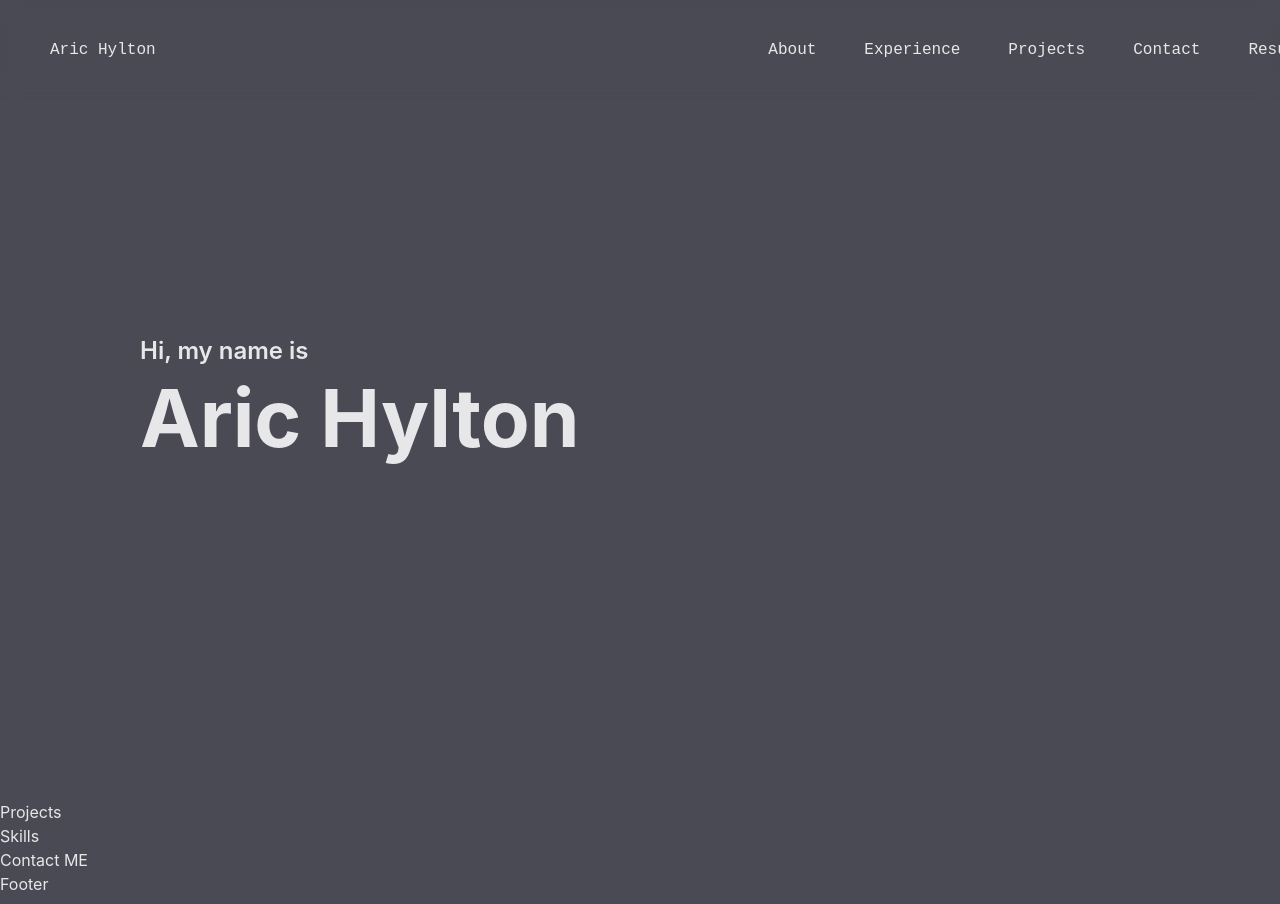
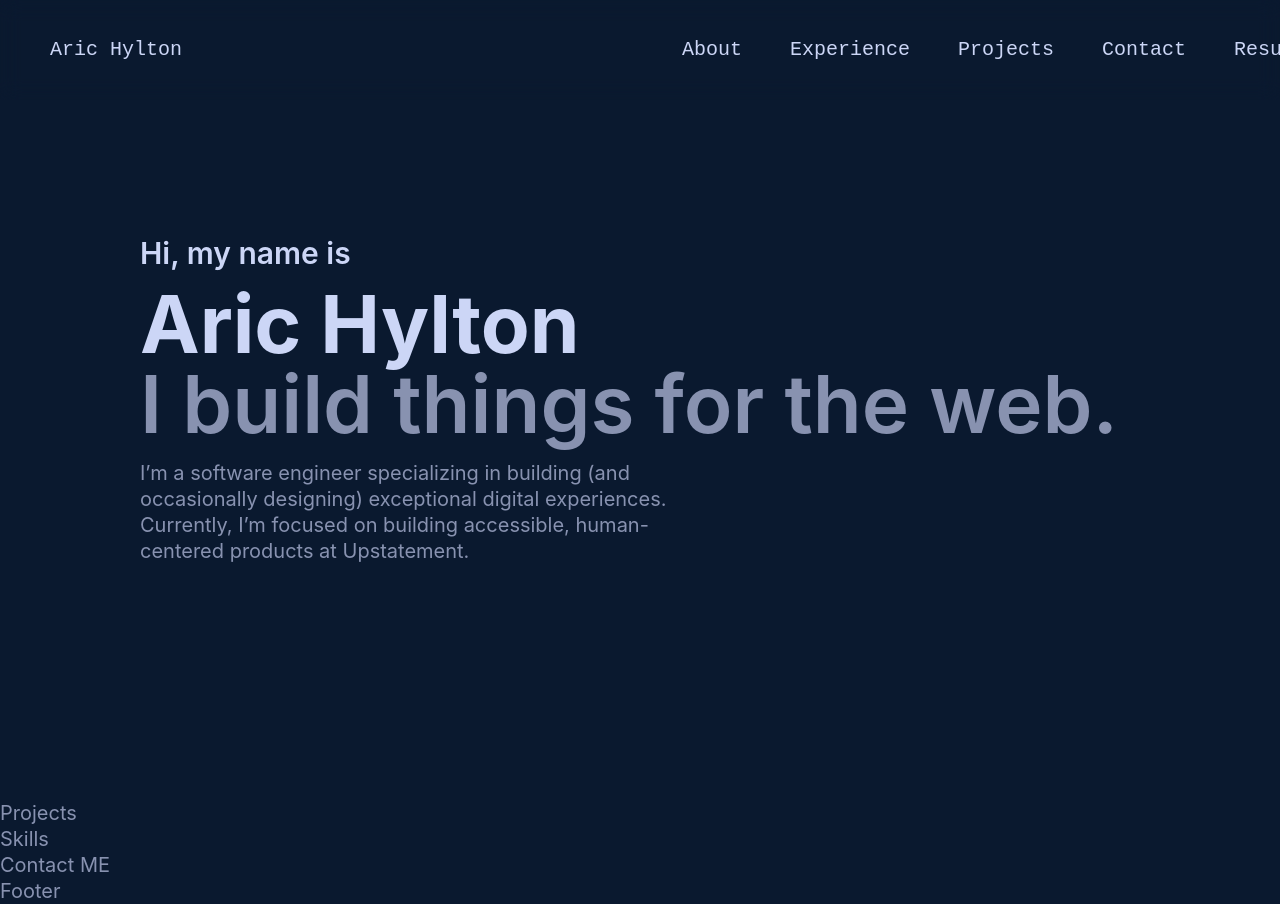
Before and after one commit to arichylton/portfolio, a React (Vite) app: page / in a window 1280 px wide. Built offline with nearby package versions, Linux system fonts and the light colour scheme.

Commit message:
Updated Header information and change styles

```diff
--- a/src/App.css
+++ b/src/App.css
@@ -1,3 +1,22 @@
+*,
+::before,
+::after {
+  box-sizing: inherit;
+}
+
+body {
+  margin: 0px;
+  width: 100%;
+  min-height: 100%;
+  overflow-x: hidden;
+  -webkit-font-smoothing: antialiased;
+  background-color: var(--navy);
+  color: var(--slate);
+  font-family: var(--font-sans);
+  font-size: var(--fz-xl);
+  line-height: 1.3;
+}
+
 section {
   margin: 0 auto;
   max-width: 1000px;
@@ -25,8 +44,21 @@ h2 {
   font-weight: bold;
 }
 
+h3 {
+  margin-top: 5px;
+  color: var(--slate);
+  line-height: 0.9;
+}
+
+p {
+  display: block;
+  margin-block-start: 1em;
+  margin-block-end: 1em;
+  margin-inline-start: 0px;
+  margin-inline-end: 0px;
+}
 
 .big-heading {
-    margin: 0px;
-    font-size: clamp(40px, 8vw, 80px);
+  margin: 0px;
+  font-size: clamp(40px, 8vw, 80px);
 }
--- /dev/null
+++ b/src/containers/hero/Hero.jsx
@@ -0,0 +1,27 @@
+import React, { useEffect, useState } from 'react';
+import './hero.css';
+
+const Top = () => {
+  return (
+    <section className='hero__container'>
+      <div>
+        <h1>Hi, my name is</h1>
+      </div>
+      <div>
+        <h2 className='big-heading'>Aric Hylton</h2>
+      </div>
+      <div>
+        <h3 className='big-heading'>I build things for the web.</h3>
+      </div>
+      <div>
+        <p>
+          I’m a software engineer specializing in building (and occasionally
+          designing) exceptional digital experiences. Currently, I’m focused on
+          building accessible, human-centered products at Upstatement.
+        </p>
+      </div>
+    </section>
+  );
+};
+
+export default Top;
--- a/src/containers/top/top.css
+++ b/src/containers/hero/hero.css
@@ -1,4 +1,4 @@
-.top__container {
+.hero__container {
   display: flex;
   -webkit-box-pack: center;
   justify-content: center;
@@ -9,3 +9,8 @@
   height: 100vh;
   padding: 0px;
 }
+
+.hero__container div p {
+  margin: 20px 0px 0px;
+  max-width: 540px;
+}
--- a/src/containers/index.jsx
+++ b/src/containers/index.jsx
@@ -1,5 +1,5 @@
 export { default as Navbar } from './navbar/Navbar';
-export { default as Top } from './top/Top';
+export { default as Top } from './hero/Hero';
 export { default as Projects } from './projects/Projects';
 export { default as Skills } from './skills/Skills';
 export { default as Contact } from './contact/Contact';
--- a/src/containers/top/Top.jsx
+++ /dev/null
@@ -1,15 +0,0 @@
-import React, { useEffect, useState } from 'react';
-import './top.css';
-
-const Top = () => {
-  return <section className='top__container'>
-    <div>
-      <h1>Hi, my name is</h1>
-    </div>
-    <div>
-      <h2 className='big-heading'>Aric Hylton</h2>
-    </div>
-  </section>;
-};
-
-export default Top;
--- a/src/index.css
+++ b/src/index.css
@@ -1,19 +1,21 @@
 :root {
-  font-family: Inter, system-ui, Avenir, Helvetica, Arial, sans-serif;
-  line-height: 1.5;
-  font-weight: 400;
+  --dark-navy: #020c1b;
+  --navy: #0a192f;
+  --light-navy: #112240;
+  --lightest-navy: #233554;
+  --navy-shadow: rgba(2, 12, 27, 0.7);
+  --dark-slate: #495670;
+  --slate: #8892b0;
+  --light-slate: #a8b2d1;
+  --lightest-slate: #ccd6f6;
+  --white: #e6f1ff;
+  --green: #64ffda;
+  --green-tint: rgba(100, 255, 218, 0.1);
+  --pink: #f57dff;
+  --blue: #57cbff;
   --font-sans: 'Calibre', 'Inter', 'San Francisco', 'SF Pro Text', -apple-system,
     system-ui, sans-serif;
   --font-mono: 'SF Mono', 'Fira Code', 'Fira Mono', 'Roboto Mono', monospace;
-  color-scheme: light dark;
-  color: rgba(255, 255, 255, 0.87);
-  background-color: #494a54;
-  scroll-behavior: smooth;
-  font-synthesis: none;
-  text-rendering: optimizeLegibility;
-  -webkit-font-smoothing: antialiased;
-  -moz-osx-font-smoothing: grayscale;
-  -webkit-text-size-adjust: 100%;
   --fz-xxs: 12px;
   --fz-xs: 13px;
   --fz-sm: 14px;
@@ -25,10 +27,22 @@
   --border-radius: 4px;
   --nav-height: 100px;
   --nav-scroll-height: 70px;
+  --tab-height: 42px;
+  --tab-width: 120px;
+  --easing: cubic-bezier(0.645, 0.045, 0.355, 1);
+  --transition: all 0.25s cubic-bezier(0.645, 0.045, 0.355, 1);
+  --hamburger-width: 30px;
+  --ham-before: top 0.1s ease-in 0.25s, opacity 0.1s ease-in;
+  --ham-before-active: top 0.1s ease-out, opacity 0.1s ease-out 0.12s;
+  --ham-after: bottom 0.1s ease-in 0.25s,
+    transform 0.22s cubic-bezier(0.55, 0.055, 0.675, 0.19);
+  --ham-after-active: bottom 0.1s ease-out,
+    transform 0.22s cubic-bezier(0.215, 0.61, 0.355, 1) 0.12s;
 }
 
-* {
-  box-sizing: inherit;
-  margin: 0;
-  padding: 0;
+#root {
+  min-height: 100vh;
+  display: grid;
+  grid-template-rows: 1fr auto;
+  grid-template-columns: 100%;
 }
```
